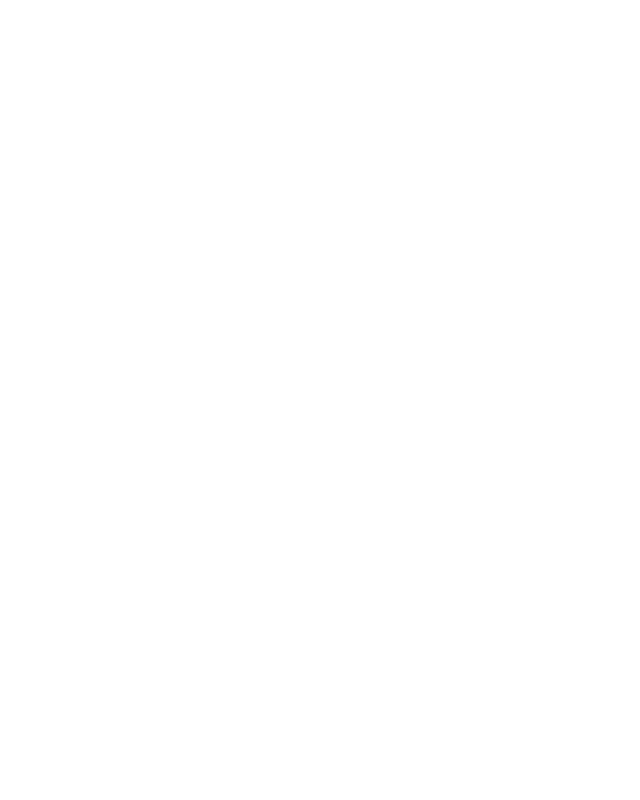
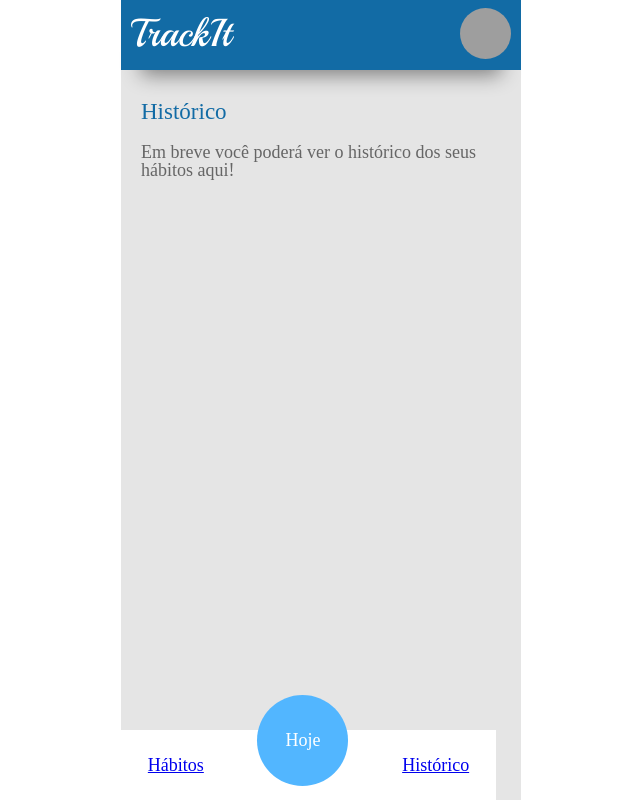
Before and after one commit to icmlopes/projeto11-trackit, a React (Create React App) app: page /historico in a window 1280 px wide. Before the commit this address had no page. Shown: the whole page, without its empty margins (319-959 px from the left). Built offline with nearby package versions, Linux system fonts and the light colour scheme; grey boxes are pictures that could not be loaded.

Commit message:
Layout página histórico

```diff
--- a/src/App.js
+++ b/src/App.js
@@ -5,6 +5,7 @@ import HomePage from "./pages/HomePage"
 import RegisterPage from "./pages/RegisterPage"
 import HabitsPage from "./pages/HabitsPage"
 import TodayPage from "./pages/TodayPage"
+import HistoryPage from "./pages/HistoryPage"
 
 export default function App(){
     return (
@@ -16,6 +17,7 @@ export default function App(){
                     <Route path="/cadastro" element={<RegisterPage/>} />
                     <Route path="/hoje" element={<TodayPage/>}/>
                     <Route path="/habitos" element={<HabitsPage/>}/>
+                    <Route path="/historico" element={<HistoryPage/>}/>
                 </Routes>
             </ContainerScreen>
         </BrowserRouter>
--- a/src/components/Footer.js
+++ b/src/components/Footer.js
@@ -8,7 +8,9 @@ export default function Footer (){
                 <h2>Hábitos</h2>
             </Link>
             <p>Hoje</p>
-            <h2>Histórico</h2>
+            <Link to={`/historico`}>
+                <h2>Histórico</h2>
+            </Link>
         </ContainerFooter>
     )
 }
--- /dev/null
+++ b/src/pages/HistoryPage.js
@@ -0,0 +1,43 @@
+import NavBar from "../components/NavBar"
+import Footer from "../components/Footer"
+import styled from "styled-components"
+
+export default function History(){
+    return (
+        <Container>
+            <NavBar/>
+            <ContainerContent>
+                <Title>
+                    <h3>Histórico</h3>
+                </Title>
+                <p> Em breve você poderá ver o histórico dos seus hábitos aqui!</p>
+            </ContainerContent>
+            <Footer/>
+        </Container>
+    )
+}
+
+const Container = styled.div`
+background-color: #E5E5E5;
+height: 100vh;
+`
+
+const ContainerContent = styled.div`
+padding: 30px 20px 0 20px;
+p{
+    font-size: 18px;
+    color: #666666;
+    margin-top: 20px;
+}
+`
+
+const Title = styled.div`
+display: flex;
+align-items: center;
+justify-content:space-between;
+h3{
+    font-size: 23px;
+    font-weight: 400;
+    color: #126BA5;
+}
+`
```
